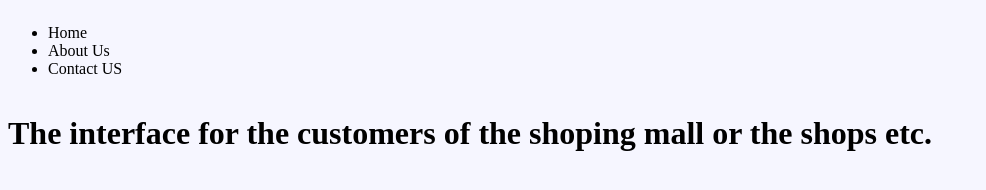
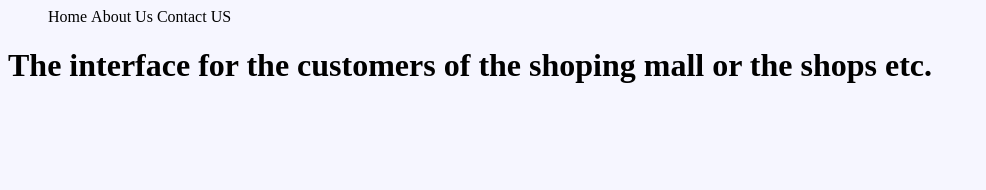
Before and after one commit to gamalom/customer-interface, a plain HTML site: page index.html in a window 1280 px wide. Shown: the whole page, without its empty margins (0-986 px from the left). Drawn offline with Linux system fonts and the light colour scheme.

Commit message:
Update index.html

```diff
--- a/index.html
+++ b/index.html
@@ -8,7 +8,7 @@
         background-color:#f6f6ff;
         color:black;
       }
-      #nav{
+      #nav li{
         display:inline-block;
       }
     </style>
```
